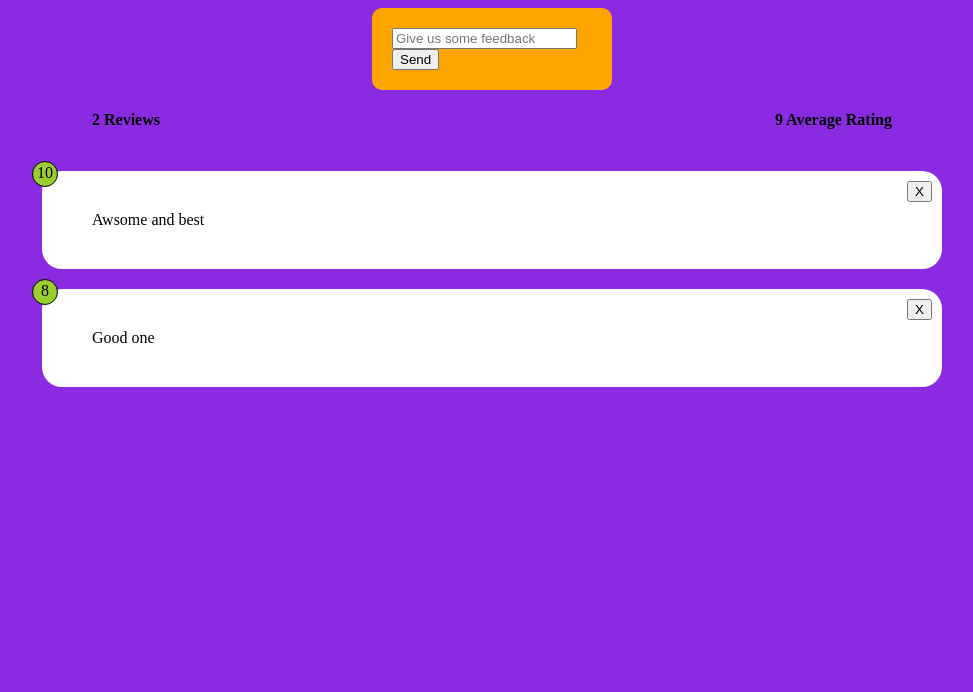
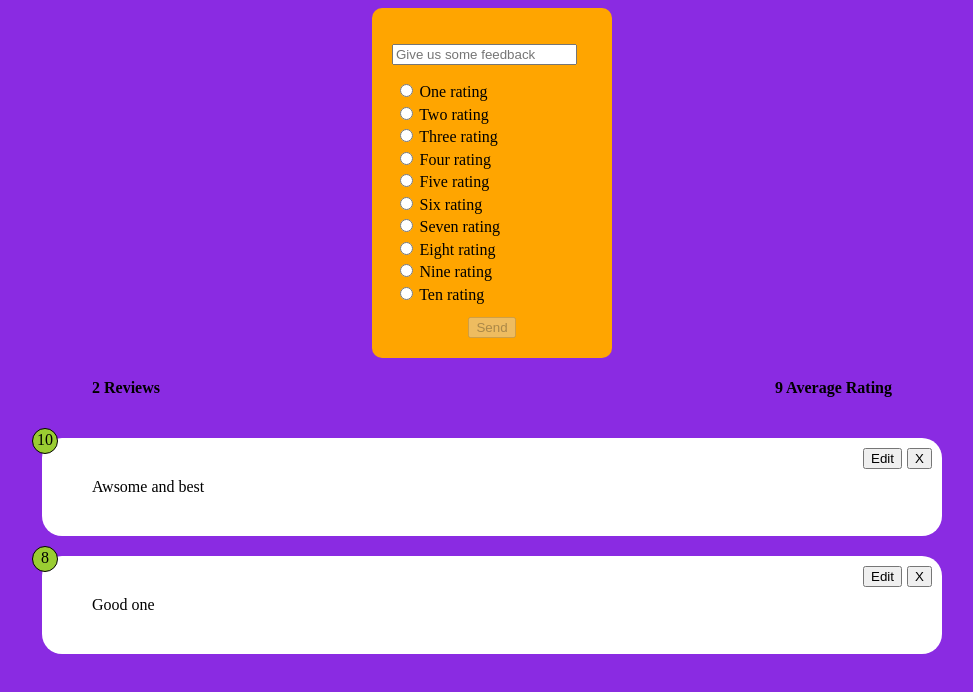
Before and after one commit to ayush89able/svelte-poc, a Svelte app in the folder myapp/: page / in a window 1280 px wide. Shown: the top 692 px of the page, without its empty margins (148-1121 px from the left). Built offline with nearby package versions, Linux system fonts and the light colour scheme.

Commit message:
feat: working on edit rating item

```diff
--- a/myapp/src/App.svelte
+++ b/myapp/src/App.svelte
@@ -21,7 +21,22 @@
   function deleteFeedback(e) {
     feedback = feedback.filter((feedback) => feedback.id!==e.detail)
   }
+
+  function addFeedback(e) {
+    feedback.push({
+      id: feedback.length + 1,
+      text: e.detail.text,
+      rating: e.detail.rating
+    })
+    feedback = feedback
+  }
+
+  function editFeedback(e) {
+    console.log(e.detail)
+    let currentItem = feedback.find((fb) => fb.id === e.detail)
+    console.log(currentItem)
+  }
 </script>
-<FeedbackForm />
+<FeedbackForm on:add-feedback={addFeedback}/>
 <FeedbackStats {count} {average} />
-<FeedbackList {feedback} on:delete-feedback={deleteFeedback}/>
+<FeedbackList {feedback} on:delete-feedback={deleteFeedback} on:edit-feedback={editFeedback} />
--- a/myapp/src/components/FeedbackForm.svelte
+++ b/myapp/src/components/FeedbackForm.svelte
@@ -1,16 +1,67 @@
 <script>
+    import { createEventDispatcher } from "svelte";
+
     let text = ''
+    let rating = 0;
+    const dispatch = createEventDispatcher()
 
-    const handleInput = (e) => {
-        text = e.target.value
+    const handleFormSubmit = (e) => {
+        e.preventDefault()
+        dispatch('add-feedback', { text, rating})
+        text = ''
+        rating = 0;
     }
 </script>
 
-<form>
+<form on:submit={handleFormSubmit}>
     <div class="input-group">
-        <input type="text" on:input={handleInput} placeholder="Give us some feedback ">
-        <button>Send</button>
+        <input type="text" bind:value={text} placeholder="Give us some feedback ">
     </div>
+    <div class="radio-group">
+        <label>
+            <input type=radio bind:group={rating} name="rating" value={1}>
+            One rating
+        </label>
+        <label>
+            <input type=radio bind:group={rating} name="rating" value={2}>
+            Two rating
+        </label>
+        <label>
+            <input type=radio bind:group={rating} name="rating" value={3}>
+            Three rating
+        </label>
+        <label>
+            <input type=radio bind:group={rating} name="rating" value={4}>
+            Four rating
+        </label>
+        <label>
+            <input type=radio bind:group={rating} name="rating" value={5}>
+            Five rating
+        </label>
+        <label>
+            <input type=radio bind:group={rating} name="rating" value={6}>
+            Six rating
+        </label>
+        <label>
+            <input type=radio bind:group={rating} name="rating" value={7}>
+            Seven rating
+        </label>
+        <label>
+            <input type=radio bind:group={rating} name="rating" value={8}>
+            Eight rating
+        </label>
+        <label>
+            <input type=radio bind:group={rating} name="rating" value={9}>
+            Nine rating
+        </label>
+        <label>
+            <input type=radio bind:group={rating} name="rating" value={10}>
+            Ten rating
+        </label>
+
+    </div>
+        <button disabled={ text =='' || rating === 0}>Send</button>
+
 </form>
 
 <style>
@@ -21,4 +72,15 @@
         background-color: orange;
         border-radius: 10px
     }
+    .input-group {
+        margin: 1em 0;
+    }
+    .radio-group label {
+        display: block;
+        margin: 2.5px;
+    }
+    button {
+        display: block;
+        margin: 1em auto 0 auto;
+    }
 </style>
--- a/myapp/src/components/FeedbackItem.svelte
+++ b/myapp/src/components/FeedbackItem.svelte
@@ -8,6 +8,10 @@
         dispatch('delete-feedback', id)
     }
 
+    function handleEdit(id) {
+        dispatch('edit-feedback', id)
+    }
+
 </script>
 
 <Card>
@@ -15,6 +19,9 @@
     <div class="rating">
         {item.rating}
     </div>
+    <button class="edit" on:click= {() => handleEdit(item.id)}>
+        Edit
+    </button>
     <button class="close" on:click= {() => handleDelete(item.id)}>
         X
     </button>
@@ -40,4 +47,10 @@
         top: 10px;
         right: 10px;
     }
+
+    .edit {
+        position: absolute;
+        top: 10px;
+        right: 40px;
+    }
 </style>
--- a/myapp/src/components/FeedbackList.svelte
+++ b/myapp/src/components/FeedbackList.svelte
@@ -4,5 +4,5 @@
 </script>
 
 {#each feedback as fb(fb.id)}
-    <FeedbackItem item={fb} on:delete-feedback />
+    <FeedbackItem item={fb} on:delete-feedback on:edit-feedback />
 {/each}
```
